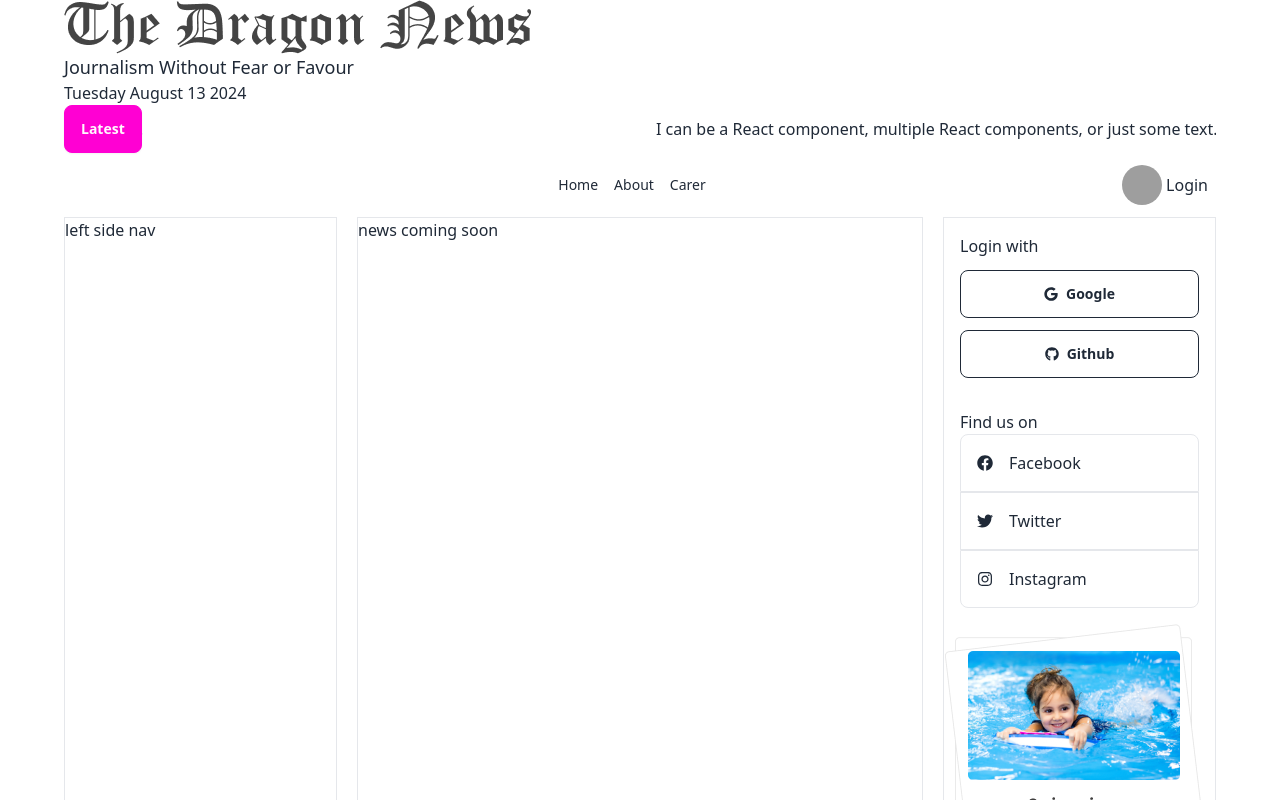
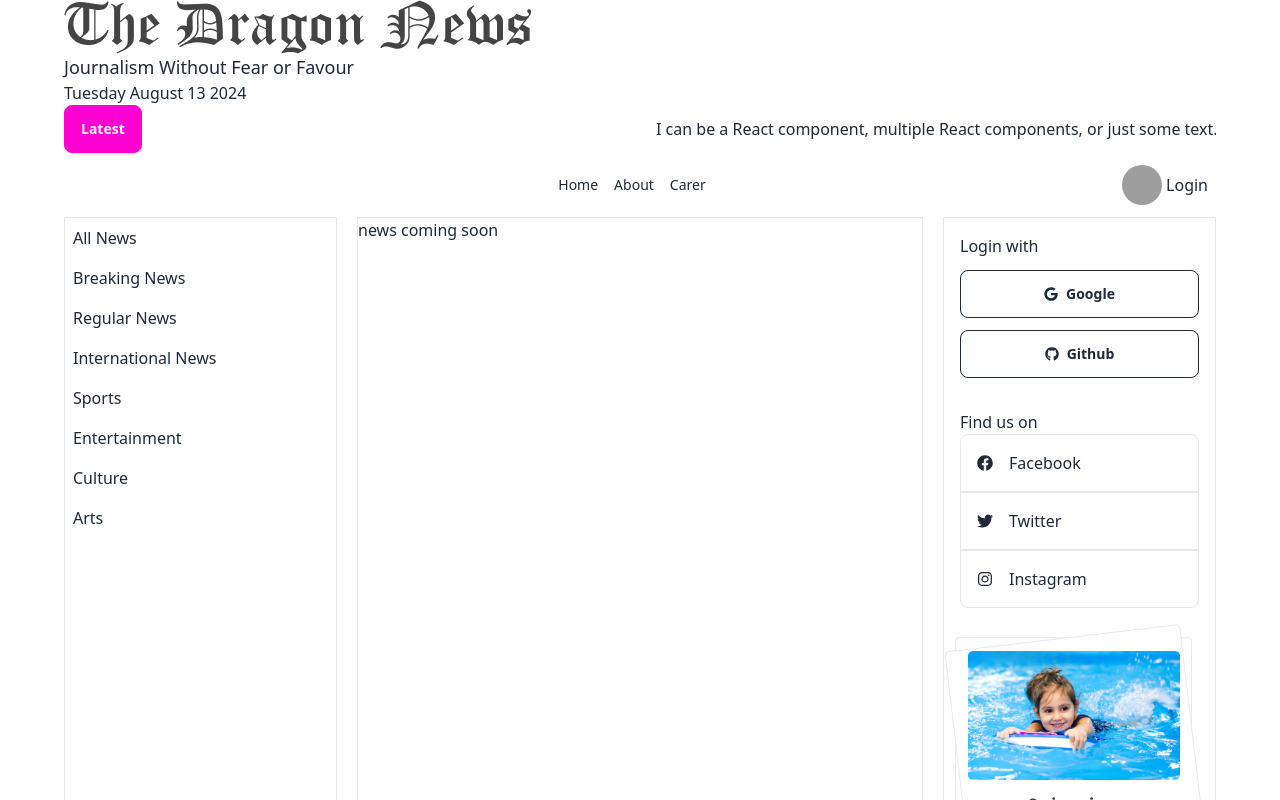
Before and after one commit to shahin2525/dragon-news-2, a React (Vite) app: page / in a window 1280 px wide. Shown: the top 800 px of the page. Built offline with nearby package versions, Linux system fonts and the light colour scheme; grey boxes are pictures that could not be loaded.

Commit message:
add leftside nav

```diff
--- /dev/null
+++ b/public/categories.json
@@ -0,0 +1,34 @@
+[
+    {
+        "id": "0",
+        "name": "All News"
+    },
+    {
+        "id": "1",
+        "name": "Breaking News"
+    },
+    {
+        "id": "2",
+        "name": "Regular News"
+    },
+    {
+        "id": "3",
+        "name": "International News"
+    },
+    {
+        "id": "4",
+        "name": "Sports"
+    },
+    {
+        "id": "5",
+        "name": "Entertainment"
+    },
+    {
+        "id": "6",
+        "name": "Culture"
+    },
+    {
+        "id": "7",
+        "name": "Arts"
+    }
+]
--- a/src/pages/shared/LeftSideNav/LeftSideNav.jsx
+++ b/src/pages/shared/LeftSideNav/LeftSideNav.jsx
@@ -1,7 +1,21 @@
+import { useEffect, useState } from "react";
+import { Link } from "react-router-dom";
+
 const LeftSideNav = () => {
+  const [categories, setCategories] = useState([]);
+  console.log(categories);
+  useEffect(() => {
+    fetch("categories.json")
+      .then((res) => res.json())
+      .then((data) => setCategories(data));
+  }, []);
   return (
     <div>
-      <h1>left side nav</h1>
+      {categories.map((category) => (
+        <Link className="block space-y-2 p-2" key={category.id}>
+          {category.name}
+        </Link>
+      ))}
     </div>
   );
 };
```
